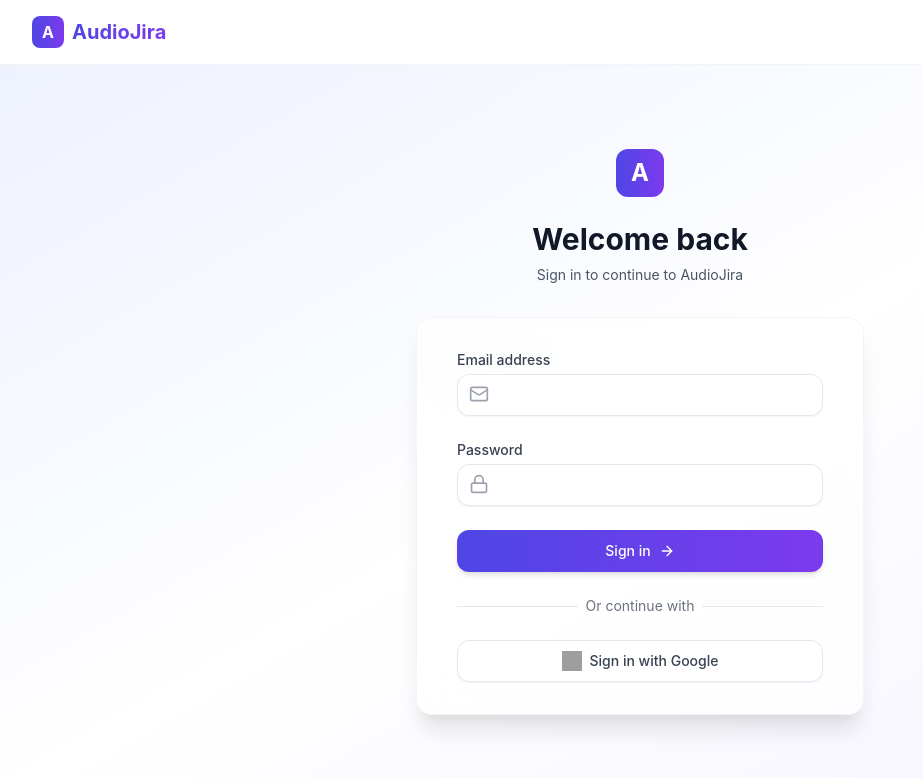
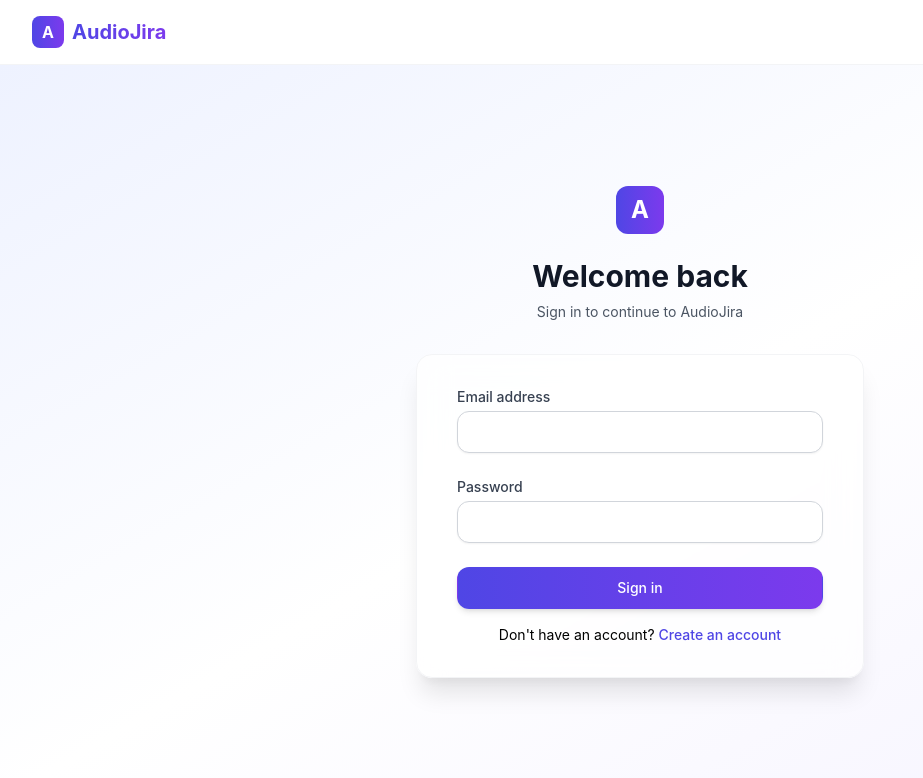
Before and after one commit to reet-571099/Team6_272Project, a React (Create React App) app in the folder audio-jira/: page /auth in a window 1280 px wide. Shown: the top 778 px of the page, without its empty margins (0-923 px from the left). Built offline with nearby package versions, Linux system fonts and the light colour scheme; grey boxes are pictures that could not be loaded.

Commit message:
login , signup integrated with backend

```diff
--- a/audio-jira/src/pages/AuthPage.jsx
+++ b/audio-jira/src/pages/AuthPage.jsx
@@ -1,22 +1,72 @@
-// pages/AuthPage.jsx
 import React, { useState } from "react";
 import { useNavigate } from "react-router-dom";
-import { Mail, Lock, ArrowRight } from "lucide-react";
 
 const AuthPage = () => {
   const navigate = useNavigate();
+  const [isSignUp, setIsSignUp] = useState(false);
   const [formData, setFormData] = useState({
+    first_name: "",
+    last_name: "",
     email: "",
     password: "",
   });
+  const [error, setError] = useState("");
+  const [loading, setLoading] = useState(false);
 
-  const handleSubmit = (e) => {
-    e.preventDefault();
-    navigate("/dashboard");
+  const validateInput = () => {
+    if (!formData.email || !formData.password) {
+      setError("Email and password are required.");
+      return false;
+    }
+    if (isSignUp && (!formData.first_name || !formData.last_name)) {
+      setError("First name and last name are required for sign-up.");
+      return false;
+    }
+    return true;
   };
 
-  const handleGoogleSignIn = () => {
+  const handleSubmit = async (e) => {
+    e.preventDefault();
+    if (!validateInput()) return;
+
+    setLoading(true);
+    setError("");
+    try {
+      const url = isSignUp
+        ? "http://localhost:8000/api/users/signup"
+        : "http://localhost:8000/api/users/login";
+
+      const payload = isSignUp
+        ? formData
+        : { email: formData.email, password: formData.password };
+
+      const response = await fetch(url, {
+        method: "POST",
+        headers: {
+          "Content-Type": "application/json",
+        },
+        body: JSON.stringify(payload),
+      });
+
+      if (!response.ok) {
+        const errorData = await response.json();
+        throw new Error(errorData.message || "Incorrect Username/Password");
+      }
+
+      const data = await response.json();
+      if (isSignUp) {
+        alert("Account created successfully! Redirecting to dashboard...");
+      } else {
+        localStorage.setItem("jwt", data.token); // Store JWT for login
+        alert("Login successful! Redirecting to dashboard...");
+      }
+
       navigate("/dashboard");
+    } catch (err) {
+      setError(err.message || "Request failed. Please try again.");
+    } finally {
+      setLoading(false);
+    }
   };
 
   return (
@@ -28,84 +78,120 @@ const AuthPage = () => {
           </div>
         </div>
         <h2 className="text-center text-3xl font-bold text-gray-900">
-          Welcome back
+          {isSignUp ? "Create an account" : "Welcome back"}
         </h2>
         <p className="mt-2 text-center text-sm text-gray-600">
-          Sign in to continue to AudioJira
+          {isSignUp
+            ? "Sign up to get started with AudioJira"
+            : "Sign in to continue to AudioJira"}
         </p>
       </div>
 
       <div className="mt-8 sm:mx-auto sm:w-full sm:max-w-md">
         <div className="bg-white/70 backdrop-blur-lg py-8 px-4 shadow-xl rounded-2xl sm:px-10 border border-gray-100">
           <form onSubmit={handleSubmit} className="space-y-6">
+            {error && (
+              <div className="text-red-500 text-sm text-center">{error}</div>
+            )}
+
+            {isSignUp && (
+              <>
+                <div>
+                  <label className="block text-sm font-medium text-gray-700">
+                    First Name
+                  </label>
+                  <input
+                    type="text"
+                    required
+                    className="mt-1 block w-full px-3 py-2 border border-gray-300 rounded-xl shadow-sm focus:outline-none focus:ring-indigo-500 focus:border-indigo-500"
+                    value={formData.first_name}
+                    onChange={(e) =>
+                      setFormData({ ...formData, first_name: e.target.value })
+                    }
+                  />
+                </div>
+                <div>
+                  <label className="block text-sm font-medium text-gray-700">
+                    Last Name
+                  </label>
+                  <input
+                    type="text"
+                    required
+                    className="mt-1 block w-full px-3 py-2 border border-gray-300 rounded-xl shadow-sm focus:outline-none focus:ring-indigo-500 focus:border-indigo-500"
+                    value={formData.last_name}
+                    onChange={(e) =>
+                      setFormData({ ...formData, last_name: e.target.value })
+                    }
+                  />
+                </div>
+              </>
+            )}
+
             <div>
               <label className="block text-sm font-medium text-gray-700">
                 Email address
               </label>
-              <div className="mt-1 relative">
               <input
                 type="email"
                 required
-                  className="appearance-none block w-full px-3 py-2 pl-10 border border-gray-200 rounded-xl shadow-sm focus:outline-none focus:ring-2 focus:ring-indigo-500 focus:border-transparent"
+                className="mt-1 block w-full px-3 py-2 border border-gray-300 rounded-xl shadow-sm focus:outline-none focus:ring-indigo-500 focus:border-indigo-500"
                 value={formData.email}
                 onChange={(e) =>
                   setFormData({ ...formData, email: e.target.value })
                 }
               />
-                <Mail className="absolute left-3 top-2.5 h-5 w-5 text-gray-400" />
-              </div>
             </div>
 
             <div>
               <label className="block text-sm font-medium text-gray-700">
                 Password
               </label>
-              <div className="mt-1 relative">
               <input
                 type="password"
                 required
-                  className="appearance-none block w-full px-3 py-2 pl-10 border border-gray-200 rounded-xl shadow-sm focus:outline-none focus:ring-2 focus:ring-indigo-500 focus:border-transparent"
+                className="mt-1 block w-full px-3 py-2 border border-gray-300 rounded-xl shadow-sm focus:outline-none focus:ring-indigo-500 focus:border-indigo-500"
                 value={formData.password}
                 onChange={(e) =>
                   setFormData({ ...formData, password: e.target.value })
                 }
               />
-                <Lock className="absolute left-3 top-2.5 h-5 w-5 text-gray-400" />
-              </div>
             </div>
 
             <button
               type="submit"
               className="w-full flex justify-center items-center py-2.5 px-4 border border-transparent rounded-xl shadow-md text-sm font-medium text-white bg-gradient-to-r from-indigo-600 to-purple-600 hover:opacity-90 transition-all transform hover:scale-105"
+              disabled={loading}
             >
-              Sign in
-              <ArrowRight className="ml-2 h-4 w-4" />
+              {loading
+                ? "Processing..."
+                : isSignUp
+                ? "Sign up"
+                : "Sign in"}
             </button>
           </form>
 
-          <div className="mt-6">
-            <div className="relative">
-              <div className="absolute inset-0 flex items-center">
-                <div className="w-full border-t border-gray-200" />
-              </div>
-              <div className="relative flex justify-center text-sm">
-                <span className="px-2 bg-white text-gray-500">
-                  Or continue with
-                </span>
-              </div>
-            </div>
-
+          <div className="mt-4 text-center text-sm">
+            {isSignUp ? (
+              <p>
+                Already have an account?{" "}
                 <button
-              onClick={handleGoogleSignIn}
-              className="mt-6 w-full flex justify-center items-center py-2.5 px-4 border border-gray-200 rounded-xl shadow-sm text-sm font-medium text-gray-700 bg-white hover:bg-gray-50 transition-all transform hover:scale-105"
+                  className="font-medium text-indigo-600 hover:text-indigo-500"
+                  onClick={() => setIsSignUp(false)}
                 >
-              <img
-                className="h-5 w-5 mr-2"
-                src="https://www.svgrepo.com/show/475656/google-color.svg"
-                alt="Google logo"
-              />
-              Sign in with Google
+                  Sign in
                 </button>
+              </p>
+            ) : (
+              <p>
+                Don't have an account?{" "}
+                <button
+                  className="font-medium text-indigo-600 hover:text-indigo-500"
+                  onClick={() => setIsSignUp(true)}
+                >
+                  Create an account
+                </button>
+              </p>
+            )}
           </div>
         </div>
       </div>
```
Lines whose indentation alone changed are shown as unchanged.
